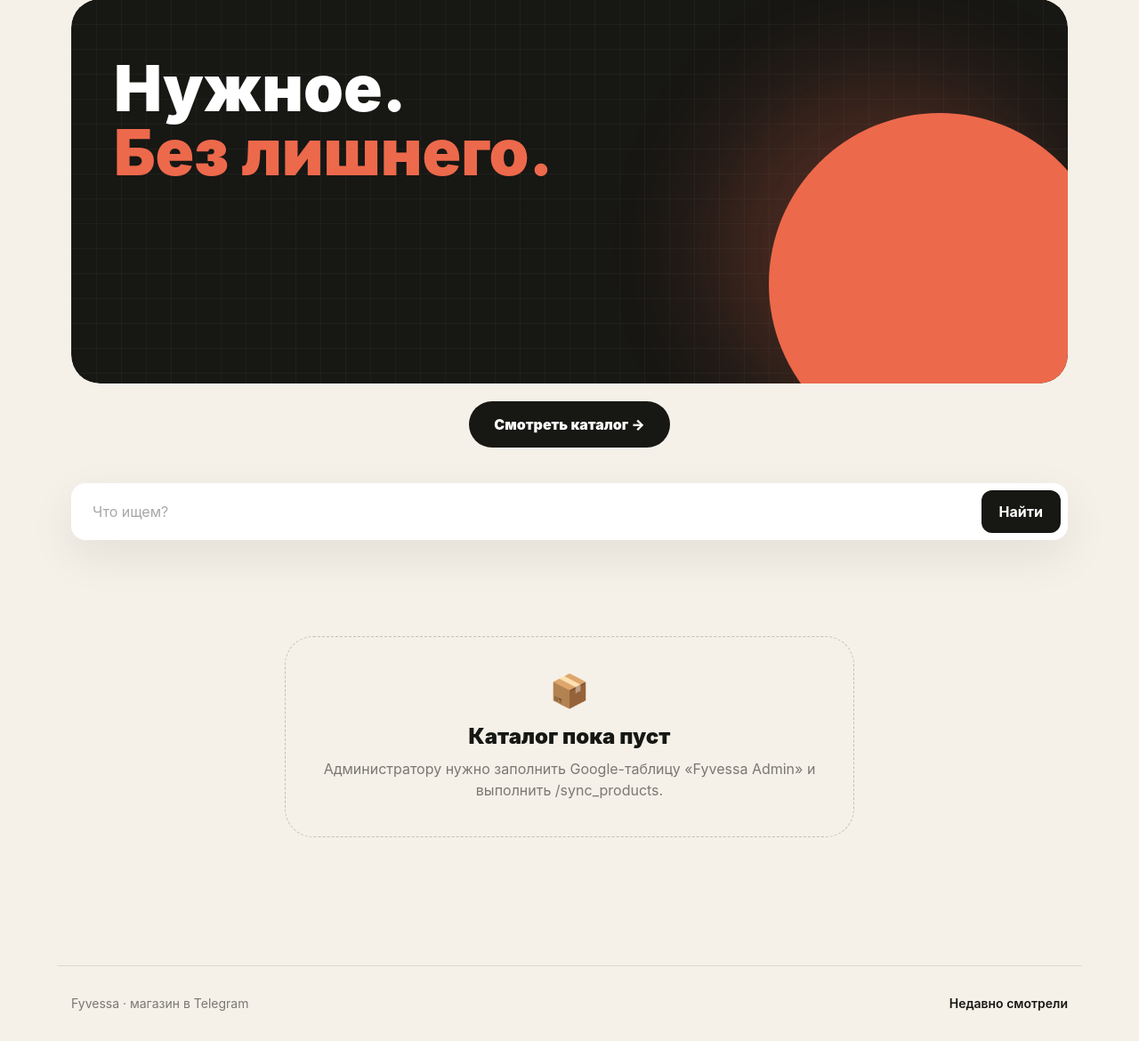
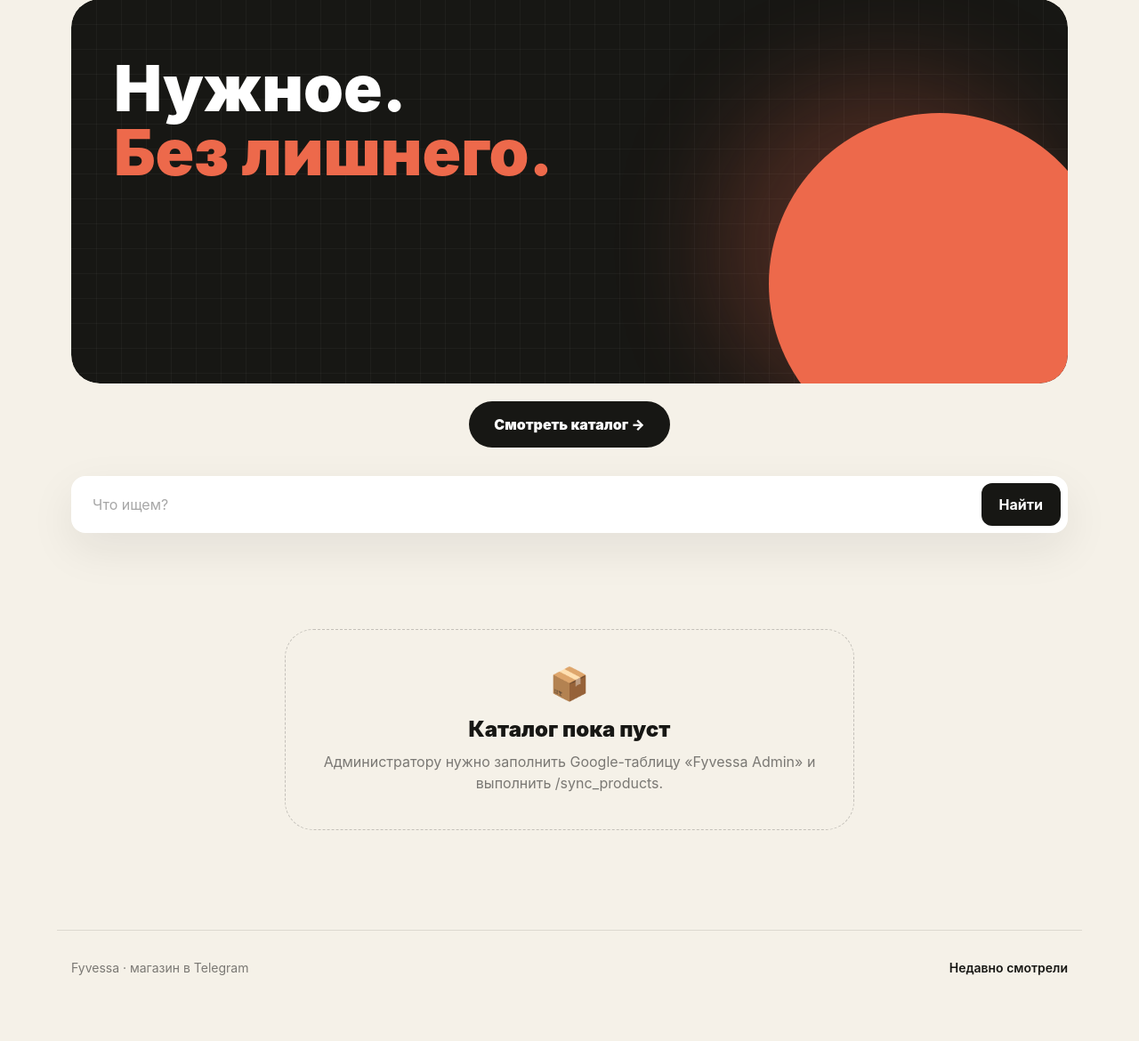
Before and after one commit to Darkness6030/fyvessa-telegram-bot, a Python web app: template templates/home.html in a window 1280 px wide. Shown: the part 106-1276 px from the top of the page at 89% size. After the commit the page ends 1202 px from the top, so only its background shows below. Run offline with Jinja, Linux system fonts and the light colour scheme; the template is opened without the code that fills it, so the values that code supplies are empty; some libraries are stand-ins or nearby versions.

Commit message:
Some changes

```diff
--- a/templates/base.html
+++ b/templates/base.html
@@ -46,7 +46,7 @@
 
 <main id="app-content">{% block content %}{% endblock %}</main>
 
-<footer class="mx-auto mt-16 max-w-6xl border-t border-black/10 px-4 py-8 text-sm text-black/50">
+<footer class="mx-auto mt-8 max-w-6xl border-t border-black/10 px-4 py-8 text-sm text-black/50">
   <div class="flex items-center justify-between">
     <span>Fyvessa · магазин в Telegram</span>
     <a class="font-semibold text-ink" href="/recent">Недавно смотрели</a>
--- a/templates/home.html
+++ b/templates/home.html
@@ -42,7 +42,7 @@
   </div>
 </section>
 
-<section class="mx-auto max-w-6xl px-4 pt-10">
+<section class="mx-auto max-w-6xl px-4 pt-8">
   <form action="/catalog" class="flex gap-2 rounded-2xl bg-white p-2 shadow-soft">
     <input aria-label="Поиск" class="min-w-0 flex-1 bg-transparent px-4 py-3 outline-none placeholder:text-black/35" name="q" placeholder="Что ищем?">
     <button class="rounded-xl bg-ink px-5 font-bold text-white">Найти</button>
@@ -57,7 +57,7 @@
 {% set sections = [('Популярное', popular), ('Новинки', new_products)] %}
 {% for section_title, section_products in sections %}
 {% if section_products %}
-<section class="mx-auto max-w-6xl px-4 pt-12">
+<section class="mx-auto max-w-6xl px-4 pt-8">
   <div class="mb-5 flex items-end justify-between">
     <h2 class="text-2xl font-black tracking-tight sm:text-3xl">{{ section_title }}</h2>
     <a class="text-sm font-bold text-black/50" href="/catalog">Все товары →</a>
```
